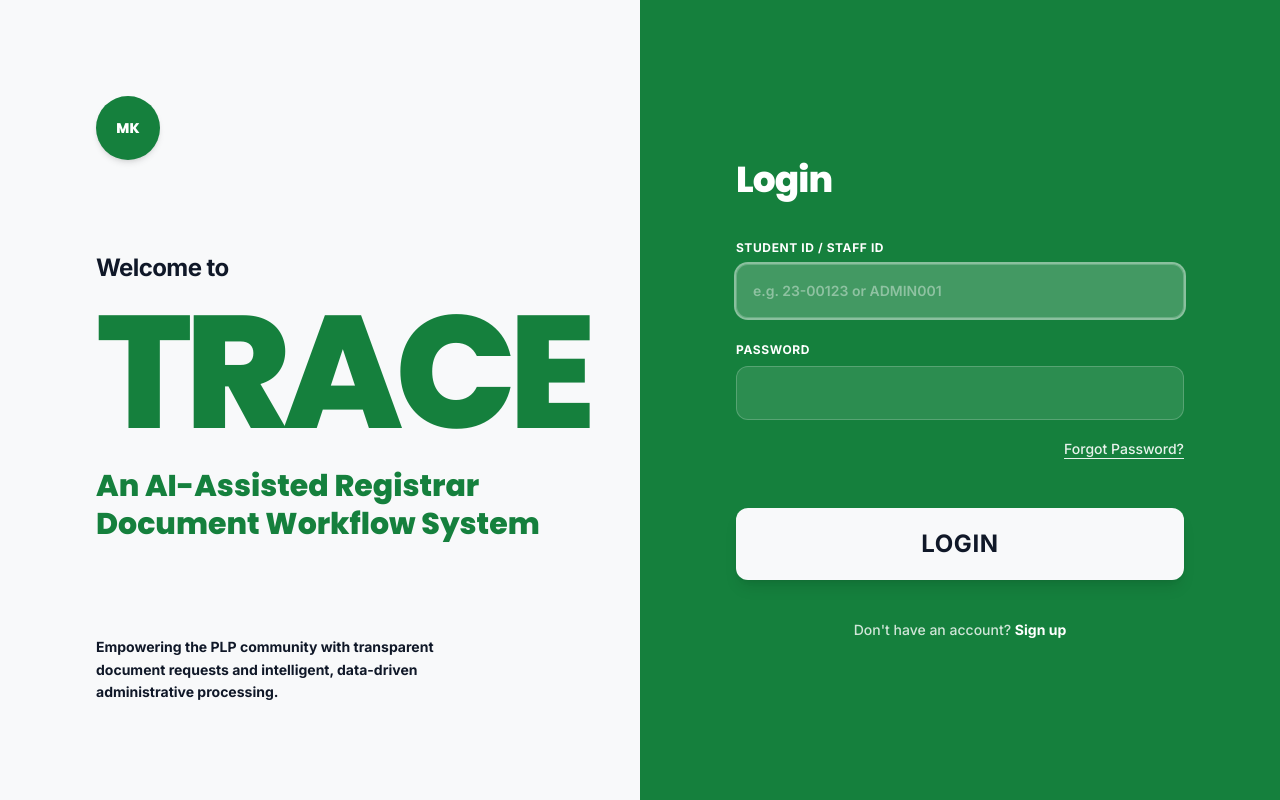
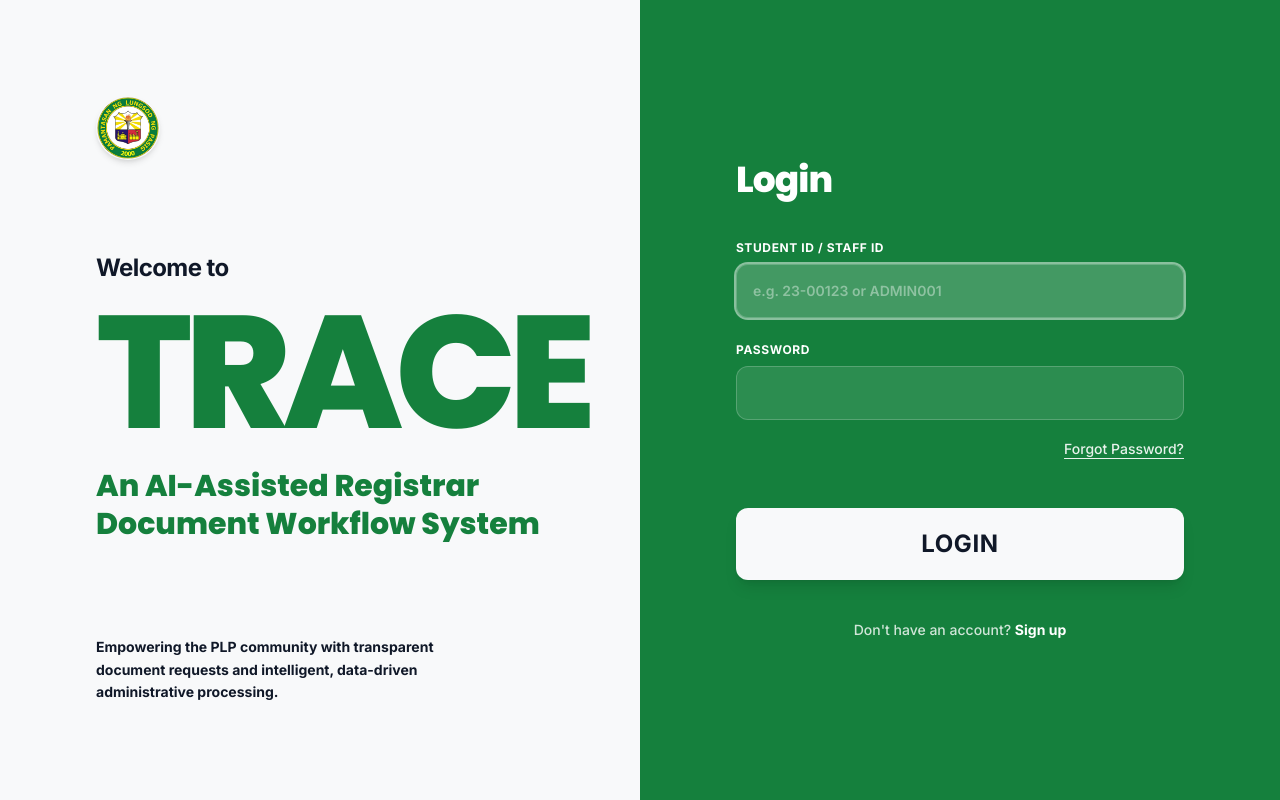
Before and after one commit to mafuyyuuu/Project-TRACE, a React (Vite) app in the folder frontend/: page / in a window 1280 px wide. Built offline with nearby package versions, Linux system fonts and the light colour scheme; no server answers.

Commit message:
changed logo

```diff
--- a/frontend/src/components/Layout.jsx
+++ b/frontend/src/components/Layout.jsx
@@ -2,6 +2,7 @@ import { useState, useEffect } from 'react'
 import { Outlet, Link, useLocation } from 'react-router-dom'
 import { useAuth } from '../utils/hooks'
 import { getNotifications, markNotificationsRead, updateProfile } from '../services/api'
+import plpLogo from '../assets/plp_logo.png'
 
 export default function Layout() {
   const { user, logout } = useAuth()
@@ -67,9 +68,7 @@ export default function Layout() {
       {/* Header */}
       <header className="bg-white rounded-full shadow-sm px-6 py-3 flex items-center justify-between shrink-0 border border-gray-100">
         <div className="flex items-center gap-3">
-          <div className="w-10 h-10 rounded-full bg-[#15803d] text-white flex items-center justify-center font-display font-black text-sm shadow-md">
-            MK
-          </div>
+          <img src={plpLogo} alt="PLP Logo" className="w-10 h-10 rounded-full object-cover shadow-md" />
           <span className="font-display font-black text-[#15803d] text-lg tracking-widest uppercase">TRACE</span>
         </div>
 
--- a/frontend/src/pages/LoginPage.jsx
+++ b/frontend/src/pages/LoginPage.jsx
@@ -1,6 +1,7 @@
 import { useState } from 'react'
 import { Link } from 'react-router-dom'
 import { useAuth } from '../utils/hooks'
+import plpLogo from '../assets/plp_logo.png'
 
 export default function LoginPage() {
   const { login, loading, error: authError } = useAuth()
@@ -25,9 +26,7 @@ export default function LoginPage() {
       {/* Left Column (Light Spec) */}
       <div className="md:w-1/2 bg-[#f8f9fa] p-12 md:p-24 flex flex-col justify-between shrink-0">
         <div>
-          <div className="w-16 h-16 rounded-full bg-[#15803d] text-white flex items-center justify-center font-display font-black text-sm shadow-md">
-            MK
-          </div>
+          <img src={plpLogo} alt="PLP Logo" className="w-16 h-16 rounded-full object-cover shadow-md" />
         </div>
 
         <div className="my-auto py-12 md:py-0">
```
Also changed, not shown: frontend/src/assets/plp_logo.png (added).
